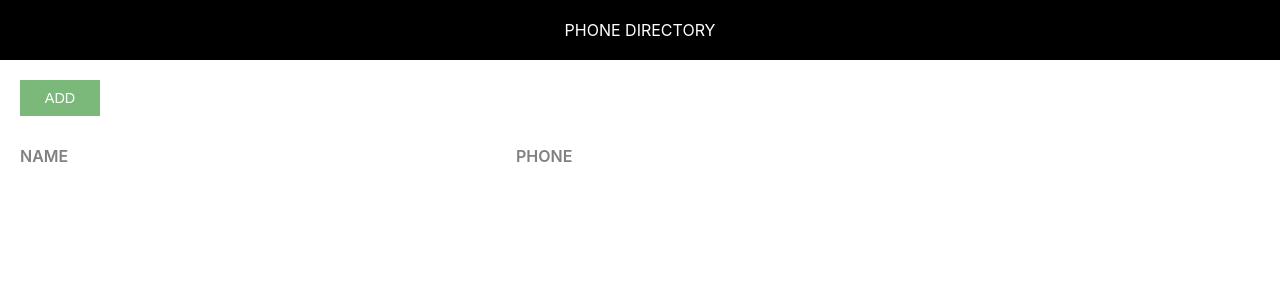
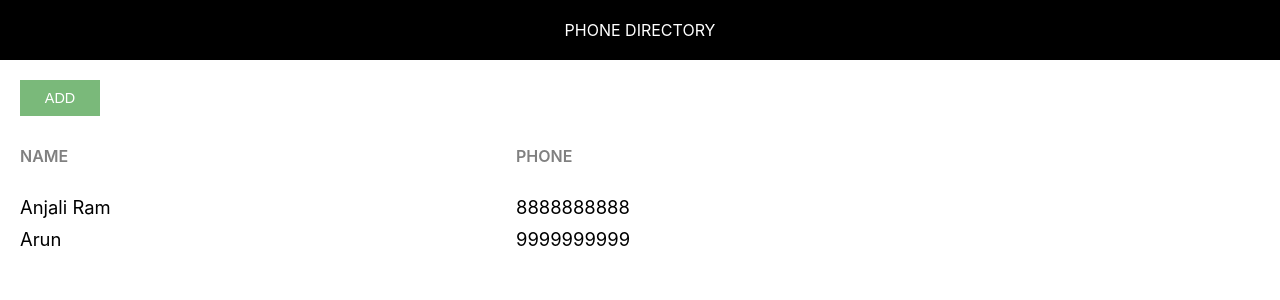
Before and after one commit to anjaliprt/phone-directory, a React (Create React App) app: page / in a window 1280 px wide. Shown: the top 300 px of the page. Built offline with nearby package versions, Linux system fonts and the light colour scheme.

Commit message:
Rendered Subscribers Dynamically

```diff
--- a/src/App.js
+++ b/src/App.js
@@ -4,6 +4,19 @@
 
     class App extends Component {
       render() {
+        let subscribers = [
+          {
+            id: 1,
+            name: "Anjali Ram",
+            phone: "8888888888"
+          },
+          {
+            id: 2,
+            name: "Arun",
+            phone: "9999999999"
+          }
+        ];
+
         return (
           <div>
 
@@ -15,6 +28,14 @@
             <span className="grid-item name-heading">Name</span>
             <span className="grid-item phone-heading">Phone</span>
           </div>
+          {
+            subscribers.map(sub => {
+              return <div key={sub.id} className="grid-container">
+                <span className="grid-item">{sub.name}</span>
+                <span className="grid-item">{sub.phone}</span>
+              </div>
+            })
+          }
             </div>
           </div>
         );
```
